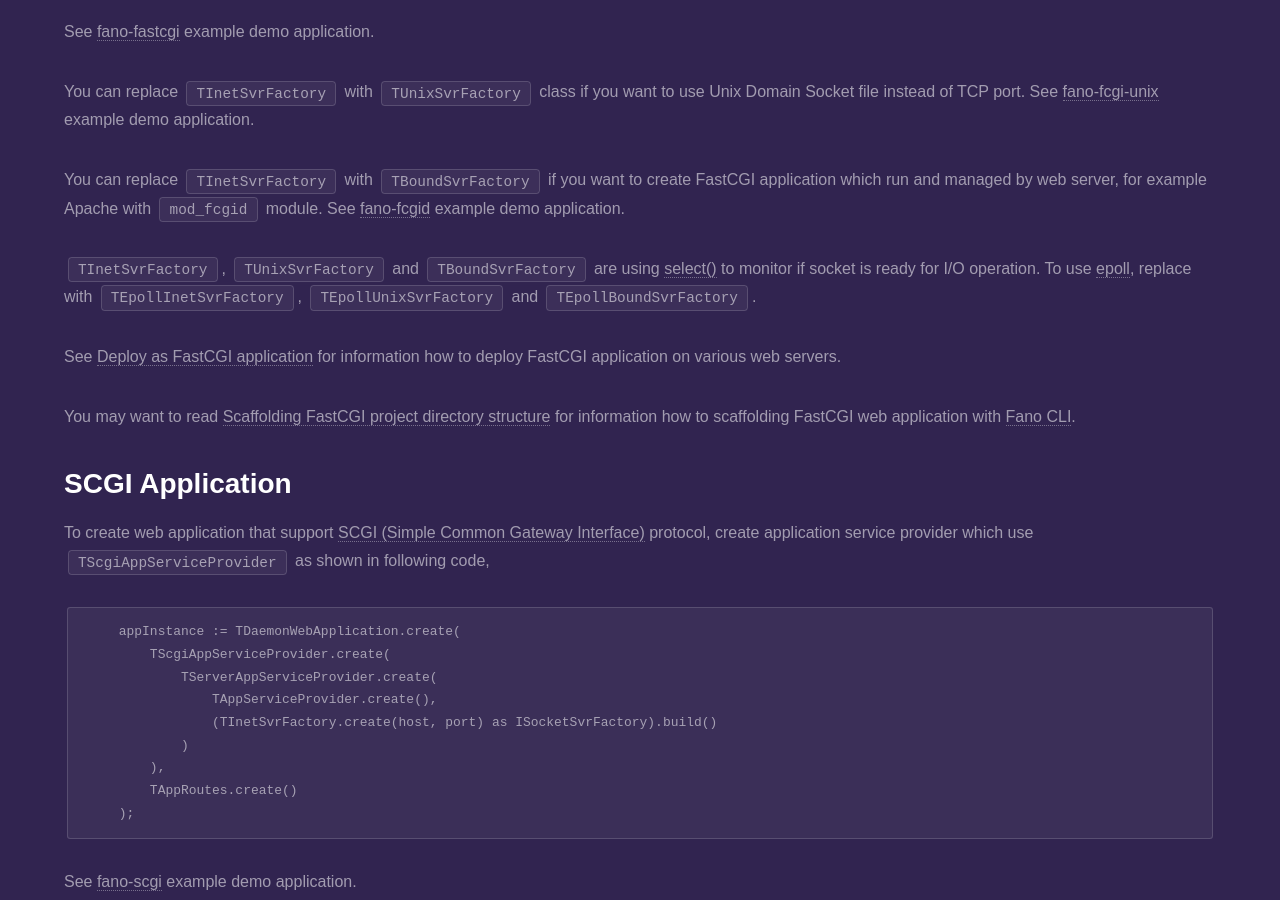
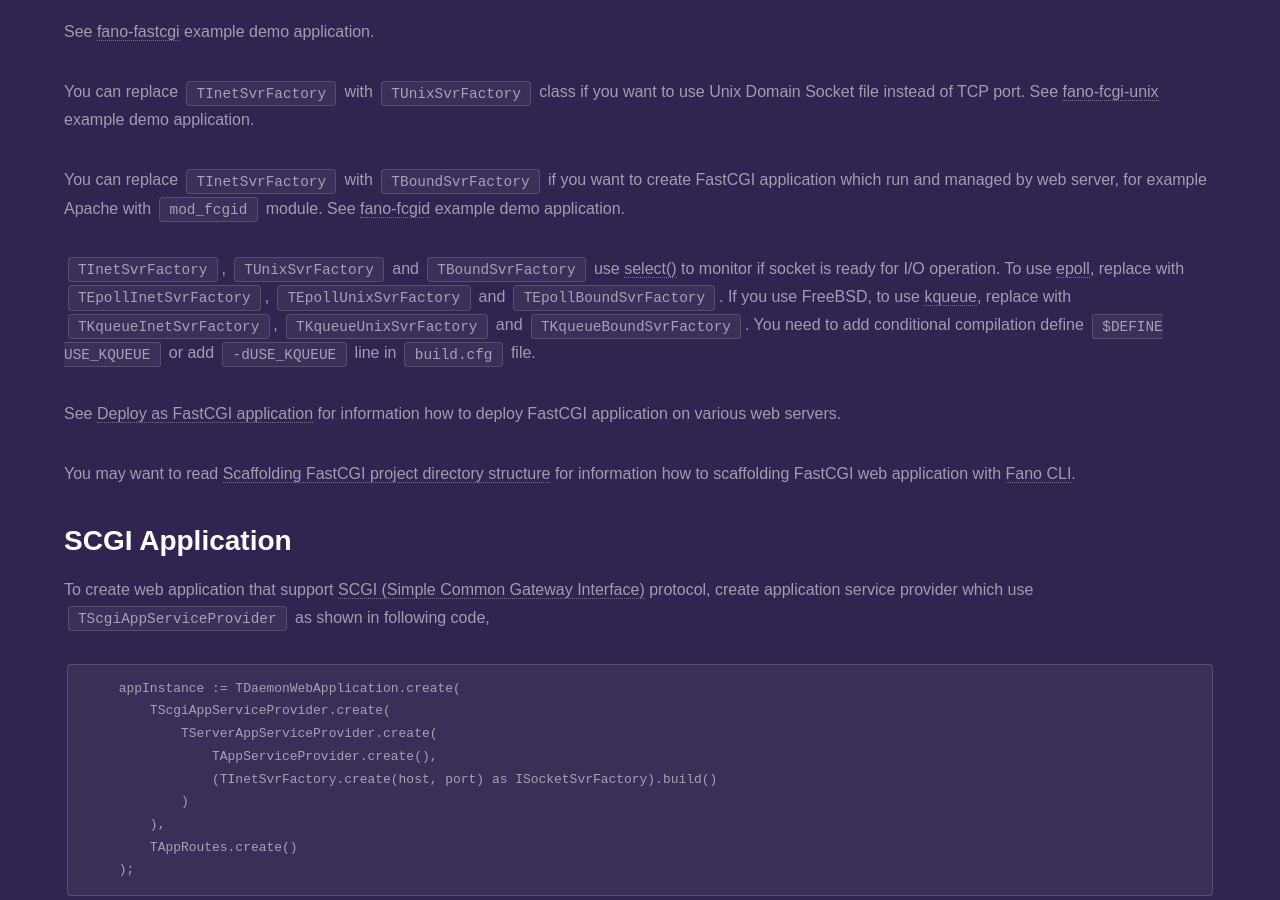
Before and after one commit to fanoframework/fanoframework.github.io, a Jekyll site: the page built from working-with-application/index.md, in a window 1280 px wide and 900 px high, scrolled down 4647 px. Built offline with Jekyll 4.4.1, drawn with Linux system fonts in a browser that asks for light colours; our own code applies the rules of GitHub Pages for plain Markdown files.

Commit message:
Improve documentation on FreeBSD kqueue

```diff
--- a/working-with-application/index.md
+++ b/working-with-application/index.md
@@ -170,7 +170,7 @@ You can replace `TInetSvrFactory` with `TUnixSvrFactory` class if you want to us
 You can replace `TInetSvrFactory` with `TBoundSvrFactory` if you want to create FastCGI application which run and managed by web server, for example Apache with `mod_fcgid` module. See
 [fano-fcgid](https://github.com/fanoframework/fano-fcgid) example demo application.
 
-`TInetSvrFactory`, `TUnixSvrFactory` and `TBoundSvrFactory` are using [select()](http://man7.org/linux/man-pages/man2/select.2.html) to monitor if socket is ready for I/O operation. To use [epoll](http://man7.org/linux/man-pages/man7/epoll.7.html), replace with `TEpollInetSvrFactory`, `TEpollUnixSvrFactory` and `TEpollBoundSvrFactory`.
+`TInetSvrFactory`, `TUnixSvrFactory` and `TBoundSvrFactory` use [select()](http://man7.org/linux/man-pages/man2/select.2.html) to monitor if socket is ready for I/O operation. To use [epoll](http://man7.org/linux/man-pages/man7/epoll.7.html), replace with `TEpollInetSvrFactory`, `TEpollUnixSvrFactory` and `TEpollBoundSvrFactory`. If you use FreeBSD, to use [kqueue](https://www.freebsd.org/cgi/man.cgi?kqueue), replace with `TKqueueInetSvrFactory`, `TKqueueUnixSvrFactory` and `TKqueueBoundSvrFactory`. You need to add conditional compilation define `$DEFINE USE_KQUEUE` or add `-dUSE_KQUEUE` line in `build.cfg` file.
 
 See [Deploy as FastCGI application](/deployment/fastcgi) for information how to
 deploy FastCGI application on various web servers.
```
